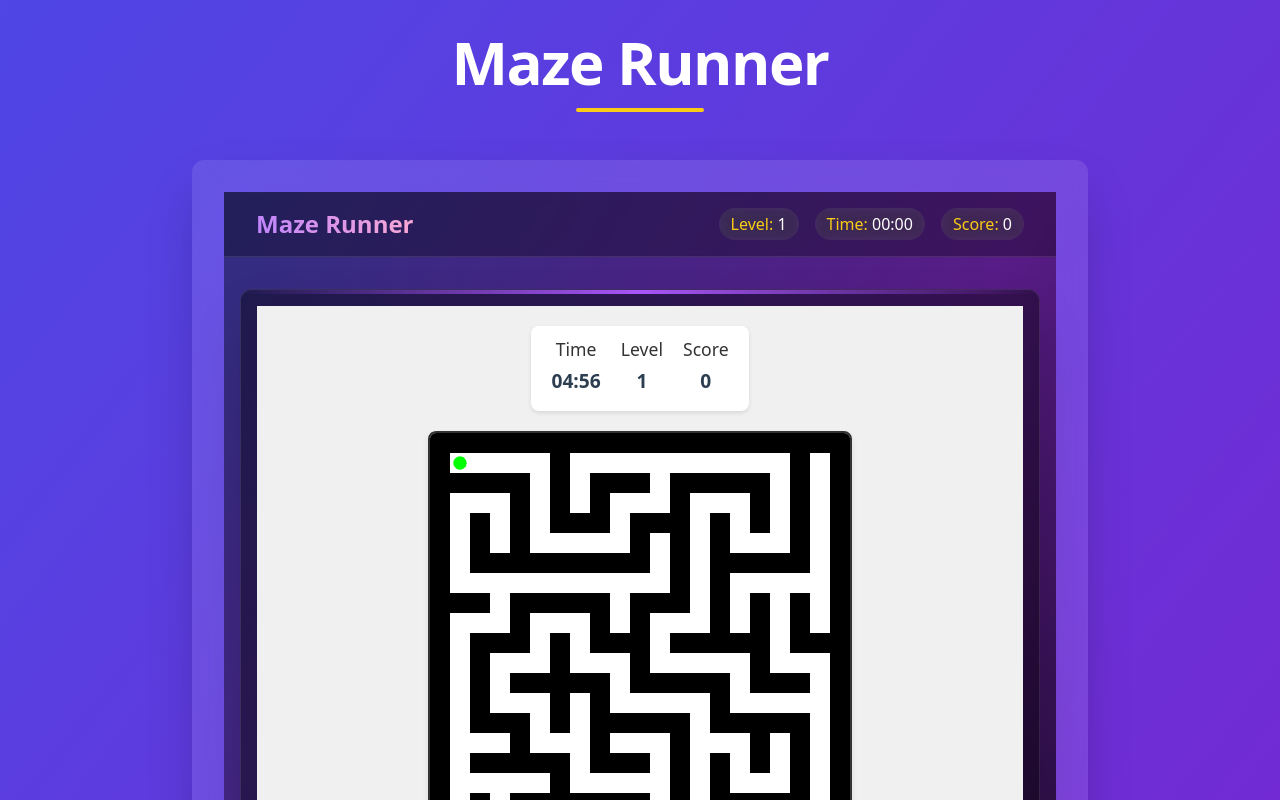
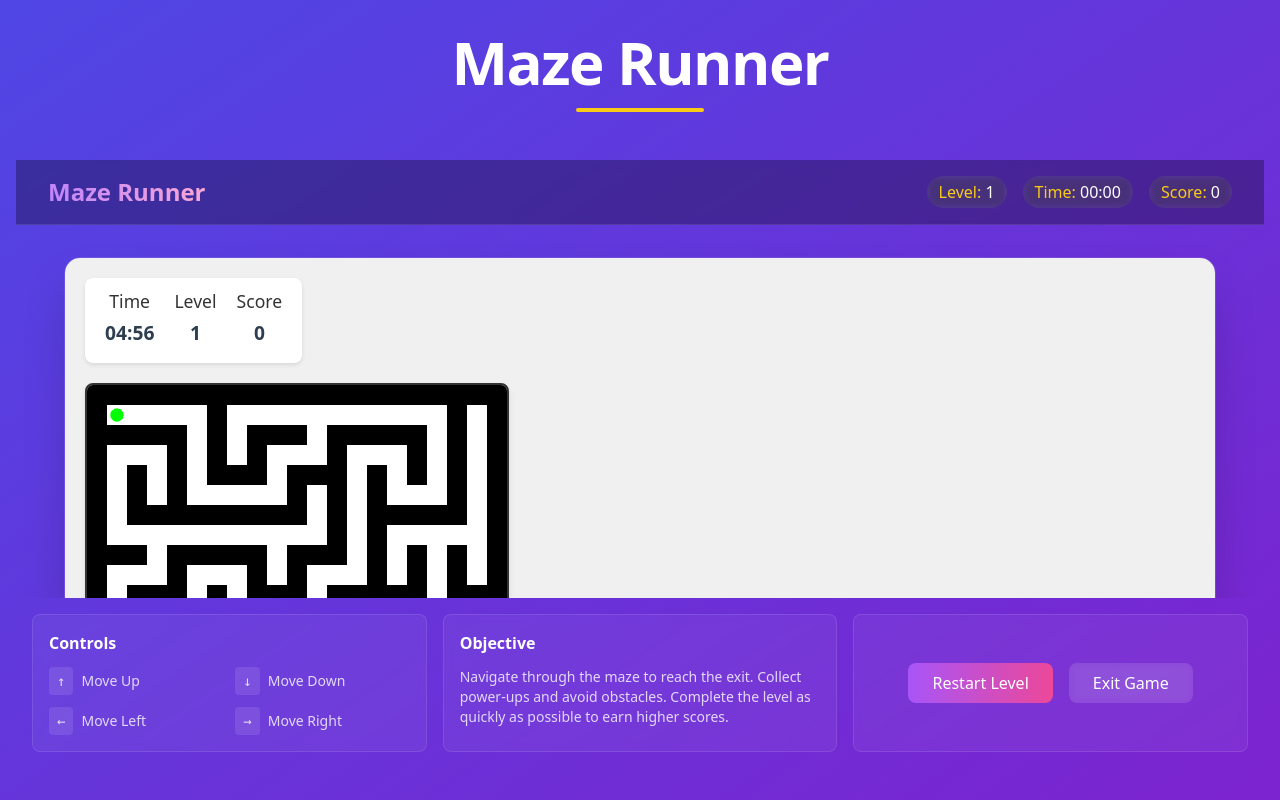
Before and after one commit to tosifAN/Trailblazer, a React (Create React App) app: page / in a window 1280 px wide. Both pictures are taken after a click on the button "Start Game". Shown: the top 800 px of the page. Built offline with nearby package versions, Linux system fonts and the light colour scheme.

Commit message:
make good position of scence

```diff
--- a/src/App.js
+++ b/src/App.js
@@ -18,20 +18,24 @@ function App() {
         </div>
 
         {/* Main Content Container */}
-        <div className="max-w-4xl mx-auto bg-white/10 backdrop-blur-lg rounded-xl shadow-2xl p-8">
+        <div className="max-w-7xl mx-auto">
           {/* Dynamic Content Based on View State */}
           <div className="transition-all duration-300 ease-in-out">
             {view === "menu" && (
-              <Menu
-                onStartGame={() => setView("game")}
-                onViewLeaderboard={() => setView("leaderboard")}
-              />
+              <div className="max-w-4xl mx-auto bg-white/10 backdrop-blur-lg rounded-xl shadow-2xl p-8">
+                <Menu
+                  onStartGame={() => setView("game")}
+                  onViewLeaderboard={() => setView("leaderboard")}
+                />
+              </div>
             )}
             {view === "game" && (
               <Game onExit={() => setView("menu")} />
             )}
             {view === "leaderboard" && (
-              <Leaderboard onExit={() => setView("menu")} />
+              <div className="max-w-4xl mx-auto bg-white/10 backdrop-blur-lg rounded-xl shadow-2xl p-8">
+                <Leaderboard onExit={() => setView("menu")} />
+              </div>
             )}
           </div>
         </div>
--- a/src/components/Game.js
+++ b/src/components/Game.js
@@ -1,15 +1,14 @@
 import React from "react";
 import PhaserMazeGame from "./PhaserMazeGame";
 
-function Game() {
+function Game({ onExit }) {
   return (
-    <div className="min-h-screen bg-gradient-to-br from-indigo-900 via-purple-900 to-black">
+    <div className="h-[calc(100vh-12rem)] flex flex-col">
       {/* Navigation Bar */}
       <nav className="bg-black/30 backdrop-blur-sm border-b border-white/10">
         <div className="max-w-7xl mx-auto px-4 sm:px-6 lg:px-8">
           <div className="flex items-center justify-between h-16">
             <div className="flex items-center">
-              {/* Logo/Title */}
               <div className="flex-shrink-0">
                 <h1 className="text-2xl font-bold text-transparent bg-clip-text bg-gradient-to-r from-purple-400 to-pink-300">
                   Maze Runner
@@ -36,33 +35,20 @@ function Game() {
         </div>
       </nav>
 
-      {/* Main Game Container */}
-      <div className="container mx-auto px-4 py-8">
-        <div className="max-w-4xl mx-auto">
-          {/* Game Canvas Container */}
-          <div className="relative bg-black/40 backdrop-blur-md rounded-xl p-4 shadow-2xl
-                          border border-white/10 overflow-hidden">
-            {/* Decorative Elements */}
-            <div className="absolute top-0 left-0 w-full h-1 bg-gradient-to-r from-transparent via-purple-500 to-transparent"></div>
-            <div className="absolute bottom-0 left-0 w-full h-1 bg-gradient-to-r from-transparent via-pink-500 to-transparent"></div>
-
-            {/* Game Component */}
-            <div className="relative">
+      {/* Main Game Content */}
+      <div className="flex-50 overflow-hidden p-8">
+      <div className="h-[90vh] w-[90vw] mx-auto rounded-2xl overflow-hidden shadow-2xl border border-white/10">
        <PhaserMazeGame />
          </div>
       </div>
 
+
       {/* Controls Section */}
-          <div className="mt-8 grid grid-cols-1 md:grid-cols-2 gap-6">
-            {/* Game Controls */}
-            <div className="bg-white/5 backdrop-blur-sm rounded-lg p-6 border border-white/10">
-              <h3 className="text-white font-semibold mb-4 flex items-center">
-                <svg className="w-5 h-5 mr-2 text-purple-400" fill="none" viewBox="0 0 24 24" stroke="currentColor">
-                  <path strokeLinecap="round" strokeLinejoin="round" strokeWidth={2} d="M15 15l-2 5L9 9l11 4-5 2zm0 0l5 5M7.188 2.239l.777 2.897M5.136 7.965l-2.898-.777M13.95 4.05l-2.122 2.122m-5.657 5.656l-2.12 2.122" />
-                </svg>
-                Controls
-              </h3>
-              <div className="grid grid-cols-2 gap-4 text-sm">
+      <div className="p-4 grid grid-cols-1 md:grid-cols-3 gap-4">
+        {/* Controls */}
+        <div className="bg-white/5 backdrop-blur-sm rounded-lg p-4 border border-white/10">
+          <h3 className="text-white font-semibold mb-3">Controls</h3>
+          <div className="grid grid-cols-2 gap-3 text-sm">
             <div className="flex items-center space-x-2 text-white/80">
               <kbd className="px-2 py-1 bg-white/10 rounded">↑</kbd>
               <span>Move Up</span>
@@ -83,41 +69,31 @@ function Game() {
         </div>
 
         {/* Game Info */}
-            <div className="bg-white/5 backdrop-blur-sm rounded-lg p-6 border border-white/10">
-              <h3 className="text-white font-semibold mb-4 flex items-center">
-                <svg className="w-5 h-5 mr-2 text-purple-400" fill="none" viewBox="0 0 24 24" stroke="currentColor">
-                  <path strokeLinecap="round" strokeLinejoin="round" strokeWidth={2} d="M13 16h-1v-4h-1m1-4h.01M21 12a9 9 0 11-18 0 9 9 0 0118 0z" />
-                </svg>
-                Objective
-              </h3>
-              <p className="text-white/80 text-sm leading-relaxed">
+        <div className="bg-white/5 backdrop-blur-sm rounded-lg p-4 border border-white/10">
+          <h3 className="text-white font-semibold mb-3">Objective</h3>
+          <p className="text-white/80 text-sm">
             Navigate through the maze to reach the exit. Collect power-ups and avoid obstacles.
             Complete the level as quickly as possible to earn higher scores.
           </p>
         </div>
-          </div>
 
         {/* Action Buttons */}
-          <div className="mt-8 flex justify-center space-x-4">
-            <button className="px-6 py-2 bg-gradient-to-r from-purple-500 to-pink-500 text-white font-medium rounded-lg
-                             hover:scale-105 transition-all duration-200 hover:shadow-lg hover:shadow-purple-500/30
-                             focus:ring-2 focus:ring-purple-400 focus:outline-none">
+        <div className="bg-white/5 backdrop-blur-sm rounded-lg p-4 border border-white/10 flex items-center justify-center space-x-4">
+          <button
+            onClick={() => window.location.reload()}
+            className="px-6 py-2 bg-gradient-to-r from-purple-500 to-pink-500 text-white font-medium rounded-lg
+                      hover:scale-105 transition-all duration-200">
             Restart Level
           </button>
-            <button className="px-6 py-2 bg-white/10 backdrop-blur-sm text-white font-medium rounded-lg
-                             hover:scale-105 transition-all duration-200 hover:bg-white/20
-                             focus:ring-2 focus:ring-white/50 focus:outline-none">
+          <button
+            onClick={onExit}
+            className="px-6 py-2 bg-white/10 backdrop-blur-sm text-white font-medium rounded-lg
+                      hover:scale-105 transition-all duration-200">
             Exit Game
           </button>
         </div>
       </div>
     </div>
-
-      {/* Footer */}
-      <footer className="mt-auto py-4 text-center text-white/50 text-sm">
-        <p>Press ESC to pause the game</p>
-      </footer>
-    </div>
   );
 }
 
--- a/src/components/PhaserMazeGame.js
+++ b/src/components/PhaserMazeGame.js
@@ -7,11 +7,13 @@ import styled from 'styled-components';
 const GameContainer = styled.div`
   display: flex;
   flex-direction: column;
-  align-items: center;
+  align-items: flex-start;
   padding: 20px;
   background: #f0f0f0;
   min-height: 100vh;
+  width: 100%; // Add this
 `;
+
 
 const GameWrapper = styled.div`
   border: 2px solid #333;
```
Also changed, not shown: 1 other file (tests, documents, lock files or other folders). Lines whose indentation alone changed are shown as unchanged.
